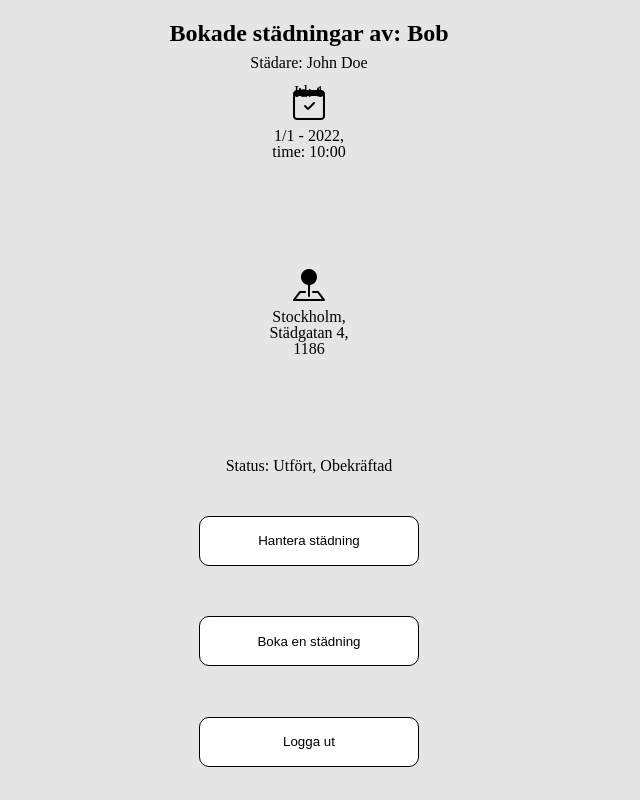
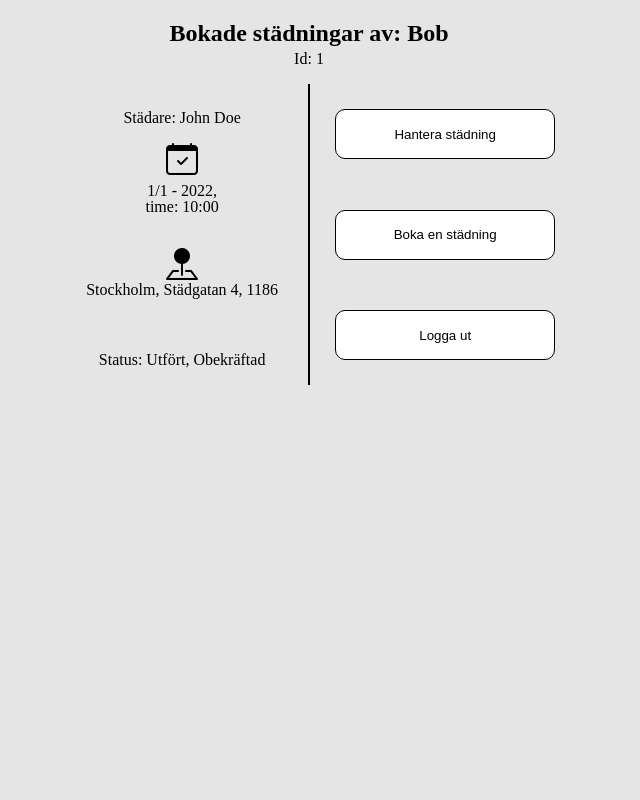
Before and after one commit to dennislundgren/MI-AGIL-ProluoBene, a website built with Parcel: page src/pages/bookings.html in a window 1280 px wide. Shown: the whole page, without its empty margins (331-971 px from the left). Built offline with nearby package versions, Linux system fonts and the light colour scheme.

Commit message:
Styling for  desktop screens.

```diff
--- a/src/pages/bookings.html
+++ b/src/pages/bookings.html
@@ -13,10 +13,11 @@
   </head>
   <body class="bookings">
     <div class="heading">
-      <h2>Bokade städningar av: Bob</h2>
+      <h2 class="mb">Bokade städningar av: Bob</h2>
+      <p>Id: 1</p>
     </div>
+    <div class="booking-content">
       <div class="infoCont">
-      <p>Id: 1</p>
         <p class="cleaner">Städare: John Doe</p>
         <div class="time">
           <i class="bi bi-calendar-check"></i>
@@ -27,11 +28,11 @@
         <div class="location">
           <i class="bi bi-pin-map-fill"></i>
           <!-- <p>Stockholm,Städgatan 4, 1186</p> -->
-        <p>Stockholm,</p>
-        <p>Städgatan 4,</p>
-        <p>1186</p>
+          <p class="initial">Stockholm,</p>
+          <p class="initial">Städgatan 4,</p>
+          <p class="initial">1186</p>
         </div>
-      <p>Status: Utfört, Obekräftad</p>
+        <p class="mt">Status: Utfört, Obekräftad</p>
       </div>
 
       <div class="btnContainer">
@@ -45,5 +46,6 @@
           <button type="submit" class="btn">Logga ut</button>
         </form>
       </div>
+    </div>
   </body>
 </html>
--- a/src/scss/layouts/_bookings.scss
+++ b/src/scss/layouts/_bookings.scss
@@ -1,30 +1,90 @@
 @use "../base/variables";
+
+@mixin desktop() {
+  @media screen and (min-width: 768px) {
+    @content;
+  }
+}
 
 .bookings {
   background-color: #e5e5e5;
   text-align: center;
+  .heading {
+    .mb {
+      @include desktop() {
+        margin-bottom: -1%;
+      }
+    }
+  }
+  .booking-content {
+    @include desktop() {
+      // display: flex;
+      width: 40%;
+      min-height: 300px;
+      margin: 0 auto;
+      display: flex;
+    }
+
     .bi {
       font-size: 32px;
     }
     .infoCont {
       display: flex;
       flex-direction: column;
+      @include desktop() {
+        //flex-basis: 100px;
+        //height: 100px;
+        flex: 1;
+        border-right: 2px solid black;
+      }
+
       .cleaner {
         margin-top: -5%;
+        @include desktop() {
+          margin-top: 10%;
+        }
       }
       .time {
         line-height: 0%;
         margin-bottom: 8%;
+        @include desktop() {
+          margin-bottom: auto;
+        }
       }
       .location {
         line-height: 0%;
         margin-bottom: 6%;
+
+        @include desktop() {
+          margin-bottom: 18%;
+        }
+        .bi {
+          @include desktop() {
+            display: block;
+            margin-bottom: 4%;
+          }
+        }
+        .mt {
+          @include desktop() {
+            margin-bottom: 10%;
+          }
+        }
+        .initial {
+          @include desktop() {
+            display: initial;
+          }
+        }
       }
     }
 
     .btnContainer {
       display: flex;
       flex-direction: column;
+      @include desktop() {
+        //flex-basis: 100px;
+        //height: 100px;
+        flex: 1;
+      }
       .btn {
         background-color: white;
         border: 1px solid black;
@@ -32,6 +92,10 @@
         height: 50px;
         border-radius: 10px;
         margin: 2%;
+        @include desktop() {
+          margin: 10%;
         }
       }
     }
+  }
+}
--- a/src/scss/layouts/_edit-bookings.scss
+++ b/src/scss/layouts/_edit-bookings.scss
@@ -16,6 +16,13 @@
       display: flex;
       flex-direction: row;
       justify-content: center;
+      flex-wrap: wrap;
+    }
+
+    .back-container {
+      @include desktop() {
+        flex-basis: 100%;
+      }
     }
   }
 
```
Also changed, not shown: src/pages/edit-bookings.html (+11 -5 lines). Lines whose indentation alone changed are shown as unchanged.
